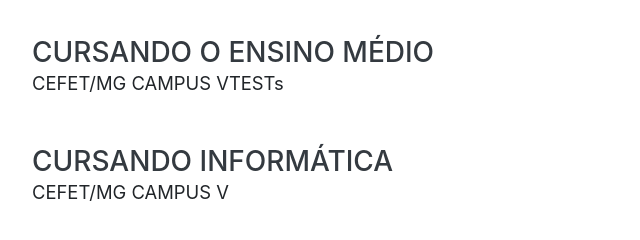
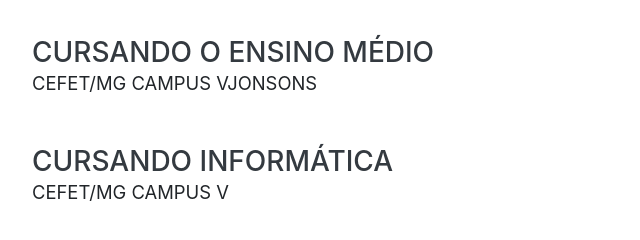
Before and after one commit to ronanres/sitepessoal, a website with bundled scripts: page index.html in a window 1280 px wide. Shown: the part 256-496 px from the top of the page, 288-928 px from the left. Built offline with nearby package versions, Linux system fonts and the light colour scheme; a web font is replaced by a local one.

Commit message:
Update index.html

```diff
--- a/index.html
+++ b/index.html
@@ -35,7 +35,7 @@
           <a href="mailto:name@email.com">RONANRESENDE2@GMAIL.COM</a>
         </div>
         <h3 class="mb-0">CURSANDO O ENSINO MÉDIO</h3>
-        <p class="lead mb-5">CEFET/MG CAMPUS VTESTs</p>
+        <p class="lead mb-5">CEFET/MG CAMPUS VJONSONS</p>
         <h3 class="mb-0">CURSANDO INFORMÁTICA</h3>
         <p class="lead mb-5">CEFET/MG CAMPUS V</p>
         <h3 class="mb-0">PESQUISADOR CIENTÍFICO JR</h3>
```
